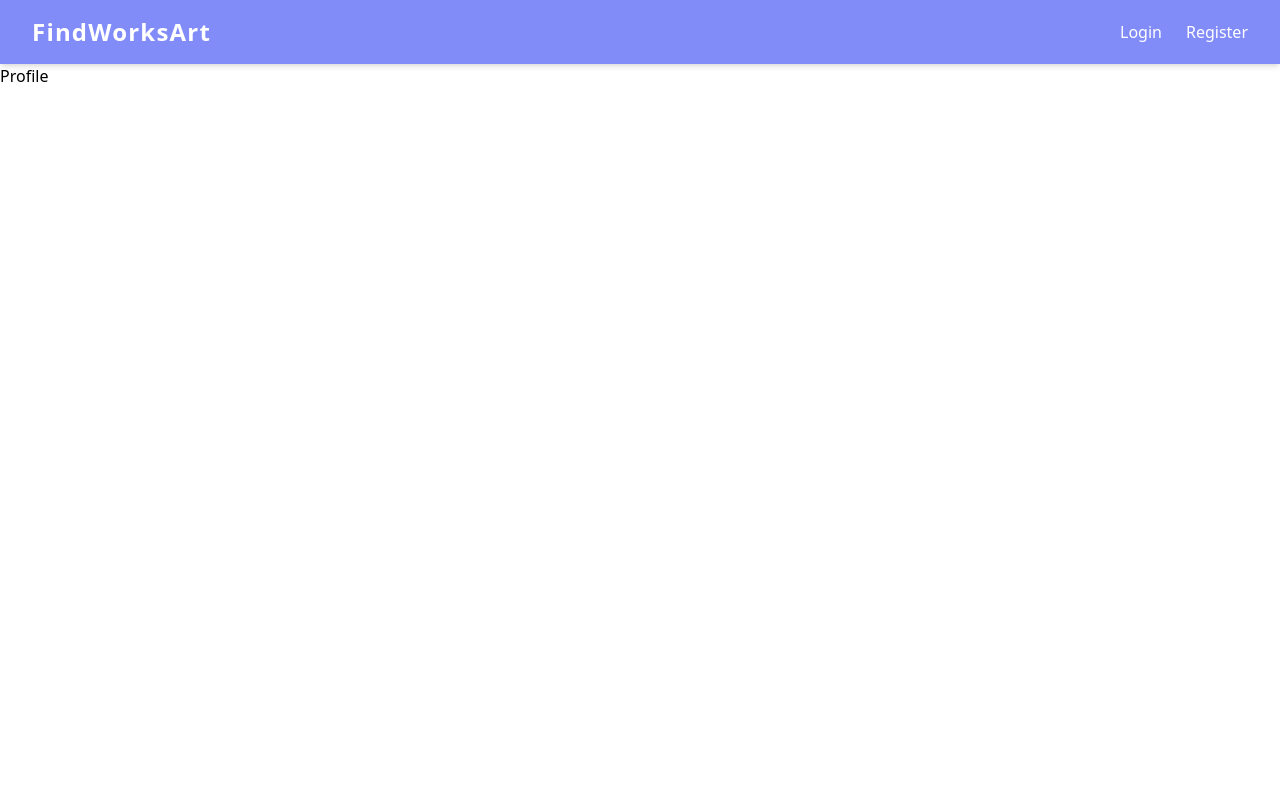
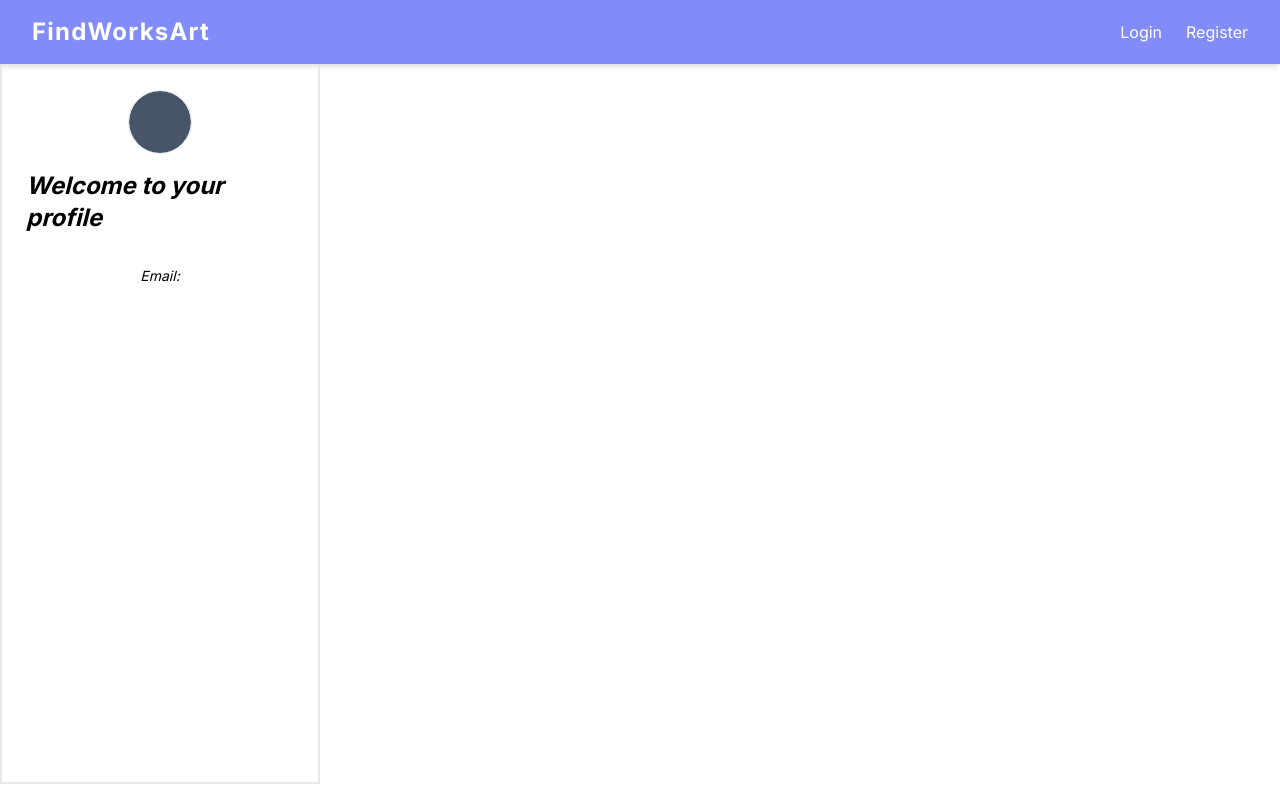
Before and after one commit to EstebanMa12/findworksart, a Next.js app: page /profile in a window 1280 px wide. Built offline with nearby package versions, Linux system fonts and the light colour scheme; no server answers.

Commit message:
refactor: Update package dependencies and add sweetalert2 library

```diff
--- a/package.json
+++ b/package.json
@@ -34,6 +34,7 @@
     "react-dom": "^18",
     "react-hook-form": "^7.51.5",
     "react-select": "^5.8.0",
+    "sweetalert2": "^11.11.1",
     "swr": "^2.2.5",
     "tailwind-merge": "^2.3.0",
     "tailwindcss-animate": "^1.0.7",
--- /dev/null
+++ b/src/app/api/artworks/[userId]/route.ts
@@ -0,0 +1,33 @@
+import { NextResponse } from "next/server";
+import db from '@/lib/prisma';
+
+interface Params {
+    params: {
+        userId: number;
+    }
+}
+export async function GET(request:Request, { params: { userId } }: Params) {
+    try {
+        const artFound = await db.artwork.findMany({
+            where:{
+                userId: userId
+            }
+        })
+
+        return NextResponse.json({
+            data: artFound,
+            message: "Artworks retrieved successfully",
+        }, {
+            status: 200
+        })
+
+    } catch (error:any) {
+        return NextResponse.json({
+            message: error.message
+        }, {
+            status: 500
+        })
+
+    }
+
+}
--- a/src/app/api/artworks/route.ts
+++ b/src/app/api/artworks/route.ts
@@ -43,30 +43,3 @@ export async function POST(request:Request) {
     }
 
 }
-
-export async function GET(request:Request) {
-    try {
-        const data = await request.json();
-        const artFound = await db.artwork.findMany({
-            where:{
-                userId: data.userId
-            }
-        })
-
-        return NextResponse.json({
-            data: artFound,
-            message: "Artworks retrieved successfully",
-        }, {
-            status: 200
-        })
-
-    } catch (error:any) {
-        return NextResponse.json({
-            message: error.message
-        }, {
-            status: 500
-        })
-
-    }
-
-}
--- a/src/app/layout.tsx
+++ b/src/app/layout.tsx
@@ -1,10 +1,19 @@
 import type { Metadata } from "next";
-import { Inter } from "next/font/google";
+import { Inter, Roboto_Slab } from "next/font/google";
 import "./globals.css";
 import NavigationMenuComponent from "@/components/navbar";
 
+const inter = Inter({
+  subsets: ['latin'],
+  display: 'swap',
+  variable: '--font-inter',
+})
 
-const inter = Inter({ subsets: ["latin"] });
+const roboto_slab = Roboto_Slab({
+  subsets: ['latin'],
+  display: 'swap',
+  variable: '--font-roboto-slab',
+})
 
 export const metadata: Metadata = {
   title: "Find works Art",
@@ -17,7 +26,7 @@ export default function RootLayout({
   children: React.ReactNode;
 }>) {
   return (
-    <html lang="en">
+    <html lang="en" className={`${inter.variable} ${roboto_slab.variable}`}>
       <body>
         <NavigationMenuComponent />
         {children}
--- a/src/app/profile/page.tsx
+++ b/src/app/profile/page.tsx
@@ -1,7 +1,46 @@
-export default function profilePage(){
+/* eslint-disable react-hooks/rules-of-hooks */
+"use client"
+import { useState, useEffect } from "react";
+import { getSession } from "next-auth/react";
+import { Session } from "next-auth";
+
+import { Avatar, AvatarFallback, AvatarImage } from "@/components/ui/avatar";
+
+export default function profilePage() {
+    const [session, setSession] = useState<Session | null>(null);
+    const [artWorks, setArtWorks] = useState<any[]>([]);
+
+    const getSessionOauth = async () => {
+    const sessionOauth = await getSession();
+    if (sessionOauth) {
+        setSession(sessionOauth);
+        const res = await fetch(`api/users/${sessionOauth?.user?.email}`);
+        const data = await res.json();
+        const userId = data.id;
+        const resArtWorks = await fetch(`api/artworks/${userId}`);
+        const dataArtWorks = await resArtWorks.json();
+        setArtWorks(dataArtWorks.data);
+        console.log(dataArtWorks)
+    }
+    };
+
+    useEffect(() => {
+      getSessionOauth();
+    }, []);
+
+
+    const user = session?.user || null;
     return (
-        <div>
-            <h1>Profile</h1>
+    <div className="w-full h-[calc(100vh-5rem)] flex items-center">
+        <div className="h-full border-2 w-1/4  flex flex-col p-6 items-center">
+            <Avatar className="border w-16 h-16 mb-4">
+                <AvatarFallback className="bg-slate-600  text-white text-2xl font-semibold">{user?.name?.[0] ?? ''}</AvatarFallback>
+            </Avatar>
+            <h1 className="text-2xl font-bold italic">
+                Welcome to your profile <p className="text-2xl text-indigo-600 hover:text-indigo-500 hover:text-3xl mb-6">{user?.name ?? ''}</p>
+            </h1>
+            <p className="text-sm italic mt-2">Email: {user?.email ?? ''}</p>
         </div>
-    )
+    </div>
+);
 }
--- a/tailwind.config.ts
+++ b/tailwind.config.ts
@@ -18,6 +18,10 @@ const config = {
       },
     },
     extend: {
+      fontFamily: {
+        sans: ['var(--font-inter)'],
+        slab: ['var(--font-roboto-slab)'],
+      },
       colors: {
         border: "hsl(var(--border))",
         input: "hsl(var(--input))",
```
Also changed, not shown: 1 other file (tests, documents, lock files or other folders).
